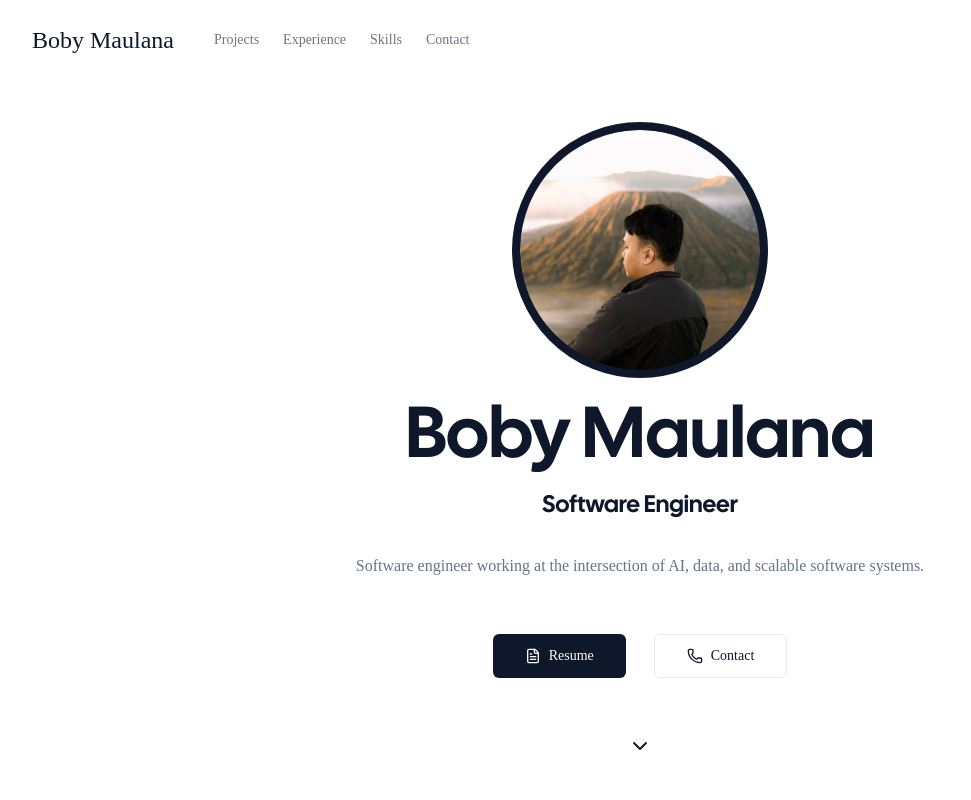
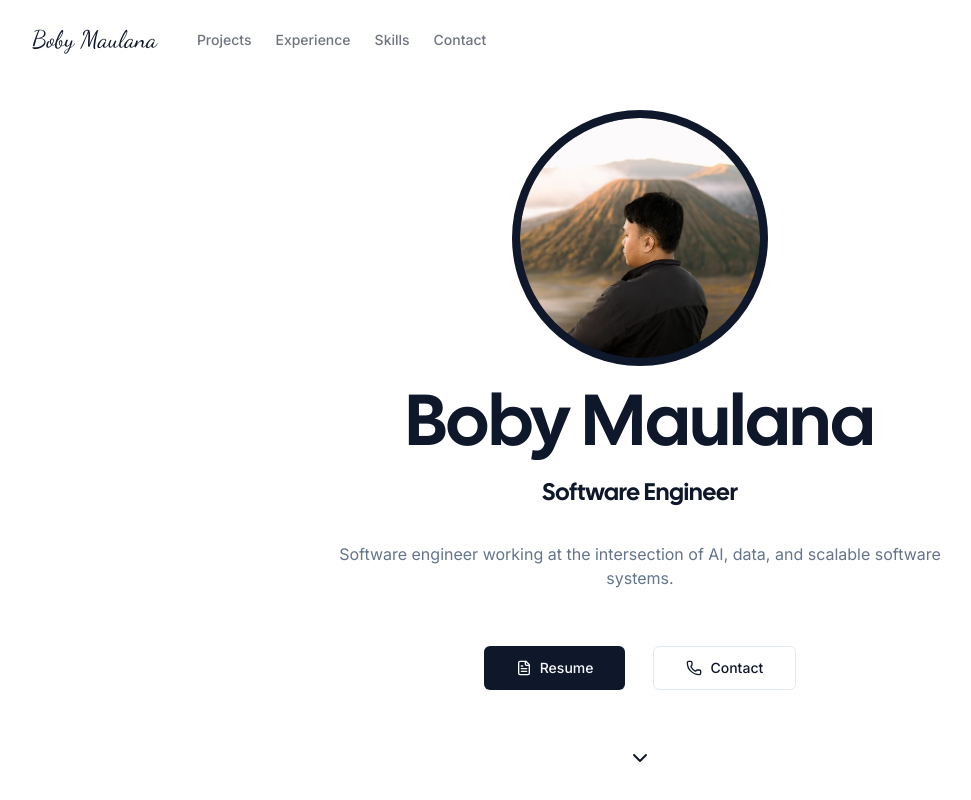
Before and after one commit to boby177/portfolio-boby-fe, a Next.js app: page / in a window 1280 px wide. Shown: the top 800 px of the page, without its empty margins (0-971 px from the left). Built offline with nearby package versions, Linux system fonts and the light colour scheme.

Commit message:
fix: font issue and update font type

```diff
--- a/app/layout.tsx
+++ b/app/layout.tsx
@@ -1,7 +1,7 @@
 import "./globals.css";
 
 import { GoogleAnalytics } from "@next/third-parties/google";
-// import { Inter as FontSans } from "next/font/google";
+import { Inter as FontSans } from "next/font/google";
 import localFont from "next/font/local";
 import Script from "next/script";
 
@@ -12,10 +12,10 @@ import { siteConfig } from "@/config/site";
 import { cn } from "@/lib/utils";
 import { ModalProvider } from "@/providers/modal-provider";
 
-// const fontSans = FontSans({
-//   subsets: ["latin"],
-//   variable: "--font-sans",
-// });
+const fontSans = FontSans({
+  subsets: ["latin"],
+  variable: "--font-sans",
+});
 
 // Font files can be colocated inside of `pages`
 const fontHeading = localFont({
@@ -108,7 +108,7 @@ export default function RootLayout({ children }: RootLayoutProps) {
       <body
         className={cn(
           "min-h-screen bg-background font-sans antialiased",
-          // fontSans.variable,
+          fontSans.variable,
           fontHeading.variable
         )}
       >
--- a/components/common/main-nav.tsx
+++ b/components/common/main-nav.tsx
@@ -1,7 +1,7 @@
 "use client";
 
 import { motion } from "framer-motion";
-// import { Norican } from "next/font/google";
+import { Dancing_Script } from "next/font/google";
 import Link from "next/link";
 import { usePathname, useSelectedLayoutSegment } from "next/navigation";
 import * as React from "react";
@@ -16,12 +16,11 @@ interface MainNavProps {
   children?: React.ReactNode;
 }
 
-// const norican = Norican({
-//   weight: ["400"],
-//   style: ["normal"],
-//   subsets: ["latin"],
-//   display: "swap",
-// });
+const dancingScript = Dancing_Script({
+  weight: ["400", "700"],
+  subsets: ["latin"],
+  display: "swap",
+});
 
 // Animation variants for the navigation items
 const navItemVariants = {
@@ -54,7 +53,7 @@ export function MainNav({ items, children }: MainNavProps) {
         transition={{ duration: 0.5 }}
       >
         <Link href="/" className="hidden items-center space-x-2 md:flex">
-          <span className={cn("text-2xl")}>
+          <span className={cn(dancingScript.className, "text-2xl")}>
             {siteConfig.authorName}
           </span>
         </Link>
```
